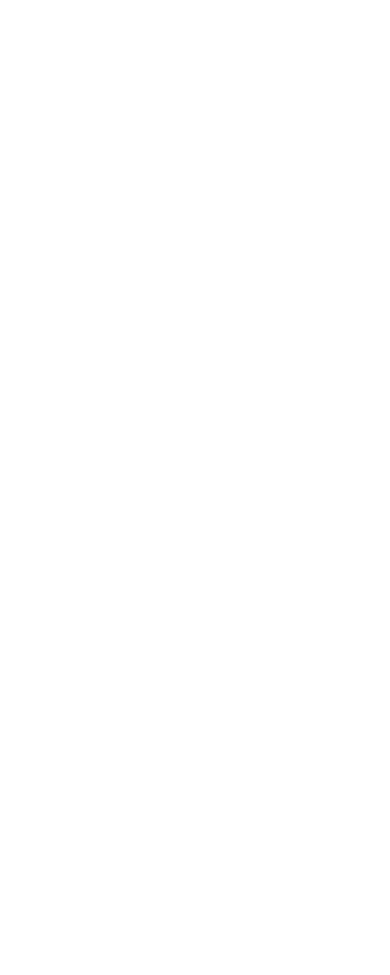
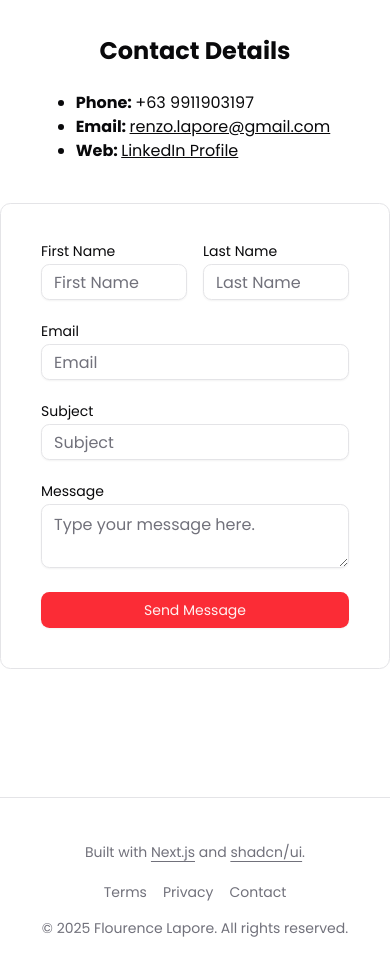
Before and after one commit to FlourenceL/portfolio, a Next.js app: page / in a window 390 px wide. Shown: the part 6720-7695 px from the top of the page. Before the commit the page ends 6411 px from the top, so only its background shows below. Built offline with nearby package versions, Linux system fonts and the light colour scheme.

Commit message:
added contact-page and footer

```diff
--- a/package.json
+++ b/package.json
@@ -11,6 +11,7 @@
   "dependencies": {
     "@radix-ui/react-accordion": "^1.2.11",
     "@radix-ui/react-dialog": "^1.1.14",
+    "@radix-ui/react-label": "^2.1.7",
     "@radix-ui/react-navigation-menu": "^1.2.13",
     "@radix-ui/react-progress": "^1.1.7",
     "@radix-ui/react-slot": "^1.2.3",
@@ -19,7 +20,7 @@
     "clsx": "^2.1.1",
     "lucide-react": "^0.532.0",
     "next": "15.4.4",
-    "react": "19.1.0",
+    "react": "^19.1.0",
     "react-dom": "19.1.0",
     "tailwind-merge": "^3.3.1"
   },
--- a/src/app/page.tsx
+++ b/src/app/page.tsx
@@ -4,6 +4,8 @@ import Logos06Page from "@/components/logos-06/logos-06";
 import SkillsDisplay from "@/components/views/landing-page/skills-display";
 import PortfolioProjectStandardGrid from "@/components/views/landing-page/projects-display";
 import Timeline from "@/components/timeline-01/timeline-01";
+import { Contact2 } from "@/components/views/landing-page/contact2";
+import FooterSimple from "@/components/views/landing-page/footer";
 
 export default function Home() {
   return (
@@ -14,6 +16,8 @@ export default function Home() {
       <SkillsDisplay />
       <PortfolioProjectStandardGrid />
       <Timeline />
+      <Contact2 />
+      <FooterSimple />
     </>
   );
 }
--- /dev/null
+++ b/src/components/ui/input.tsx
@@ -0,0 +1,21 @@
+import * as React from "react"
+
+import { cn } from "@/lib/utils"
+
+function Input({ className, type, ...props }: React.ComponentProps<"input">) {
+  return (
+    <input
+      type={type}
+      data-slot="input"
+      className={cn(
+        "file:text-foreground placeholder:text-muted-foreground selection:bg-primary selection:text-primary-foreground dark:bg-input/30 border-input flex h-9 w-full min-w-0 rounded-md border bg-transparent px-3 py-1 text-base shadow-xs transition-[color,box-shadow] outline-none file:inline-flex file:h-7 file:border-0 file:bg-transparent file:text-sm file:font-medium disabled:pointer-events-none disabled:cursor-not-allowed disabled:opacity-50 md:text-sm",
+        "focus-visible:border-ring focus-visible:ring-ring/50 focus-visible:ring-[3px]",
+        "aria-invalid:ring-destructive/20 dark:aria-invalid:ring-destructive/40 aria-invalid:border-destructive",
+        className
+      )}
+      {...props}
+    />
+  )
+}
+
+export { Input }
--- /dev/null
+++ b/src/components/ui/label.tsx
@@ -0,0 +1,24 @@
+"use client"
+
+import * as React from "react"
+import * as LabelPrimitive from "@radix-ui/react-label"
+
+import { cn } from "@/lib/utils"
+
+function Label({
+  className,
+  ...props
+}: React.ComponentProps<typeof LabelPrimitive.Root>) {
+  return (
+    <LabelPrimitive.Root
+      data-slot="label"
+      className={cn(
+        "flex items-center gap-2 text-sm leading-none font-medium select-none group-data-[disabled=true]:pointer-events-none group-data-[disabled=true]:opacity-50 peer-disabled:cursor-not-allowed peer-disabled:opacity-50",
+        className
+      )}
+      {...props}
+    />
+  )
+}
+
+export { Label }
--- /dev/null
+++ b/src/components/ui/textarea.tsx
@@ -0,0 +1,18 @@
+import * as React from "react"
+
+import { cn } from "@/lib/utils"
+
+function Textarea({ className, ...props }: React.ComponentProps<"textarea">) {
+  return (
+    <textarea
+      data-slot="textarea"
+      className={cn(
+        "border-input placeholder:text-muted-foreground focus-visible:border-ring focus-visible:ring-ring/50 aria-invalid:ring-destructive/20 dark:aria-invalid:ring-destructive/40 aria-invalid:border-destructive dark:bg-input/30 flex field-sizing-content min-h-16 w-full rounded-md border bg-transparent px-3 py-2 text-base shadow-xs transition-[color,box-shadow] outline-none focus-visible:ring-[3px] disabled:cursor-not-allowed disabled:opacity-50 md:text-sm",
+        className
+      )}
+      {...props}
+    />
+  )
+}
+
+export { Textarea }
--- /dev/null
+++ b/src/components/views/landing-page/contact2.tsx
@@ -0,0 +1,92 @@
+import React from "react";
+
+import { Button } from "@/components/ui/button";
+import { Input } from "@/components/ui/input";
+import { Label } from "@/components/ui/label";
+import { Textarea } from "@/components/ui/textarea";
+
+interface Contact2Props {
+  title?: string;
+  description?: string;
+  phone?: string;
+  email?: string;
+  web?: { label: string; url: string };
+}
+
+const Contact2 = ({
+  title = "Connect with me!",
+  description = "We are available for questions, feedback, or collaboration opportunities. Let us know how we can help!",
+  phone = "+63 9911903197",
+  email = "renzo.lapore@gmail.com",
+  web = {
+    label: "LinkedIn Profile",
+    url: "www.linkedin.com/in/flourence-lapore-a03b722aa",
+  },
+}: Contact2Props) => {
+  return (
+    <section className="py-32">
+      <div className="container">
+        <div className="mx-auto flex max-w-7xl flex-col justify-between gap-10 lg:flex-row lg:gap-20">
+          <div className="mx-auto flex max-w-sm flex-col justify-between gap-10">
+            <div className="text-center lg:text-left">
+              <h1 className="mb-2 text-5xl font-semibold lg:mb-1 lg:text-6xl">
+                {title}
+              </h1>
+              <p className="text-muted-foreground">{description}</p>
+            </div>
+            <div className="mx-auto w-fit lg:mx-0">
+              <h3 className="mb-6 text-center text-2xl font-semibold lg:text-left">
+                Contact Details
+              </h3>
+              <ul className="ml-4 list-disc">
+                <li>
+                  <span className="font-bold">Phone: </span>
+                  {phone}
+                </li>
+                <li>
+                  <span className="font-bold">Email: </span>
+                  <a href={`mailto:${email}`} className="underline">
+                    {email}
+                  </a>
+                </li>
+                <li>
+                  <span className="font-bold">Web: </span>
+                  <a href={web.url} target="_blank" className="underline">
+                    {web.label}
+                  </a>
+                </li>
+              </ul>
+            </div>
+          </div>
+          <div className="mx-auto flex max-w-3xl flex-col gap-6 rounded-lg border p-10">
+            <div className="flex gap-4">
+              <div className="grid w-full items-center gap-1.5">
+                <Label htmlFor="firstname">First Name</Label>
+                <Input type="text" id="firstname" placeholder="First Name" />
+              </div>
+              <div className="grid w-full items-center gap-1.5">
+                <Label htmlFor="lastname">Last Name</Label>
+                <Input type="text" id="lastname" placeholder="Last Name" />
+              </div>
+            </div>
+            <div className="grid w-full items-center gap-1.5">
+              <Label htmlFor="email">Email</Label>
+              <Input type="email" id="email" placeholder="Email" />
+            </div>
+            <div className="grid w-full items-center gap-1.5">
+              <Label htmlFor="subject">Subject</Label>
+              <Input type="text" id="subject" placeholder="Subject" />
+            </div>
+            <div className="grid w-full gap-1.5">
+              <Label htmlFor="message">Message</Label>
+              <Textarea placeholder="Type your message here." id="message" />
+            </div>
+            <Button className="w-full">Send Message</Button>
+          </div>
+        </div>
+      </div>
+    </section>
+  );
+};
+
+export { Contact2 };
--- /dev/null
+++ b/src/components/views/landing-page/footer.tsx
@@ -0,0 +1,59 @@
+import Link from "next/link";
+
+export default function FooterSimple() {
+  return (
+    <footer className="w-full border-t bg-background">
+      <div className="container mx-auto px-4 md:px-6 2xl:max-w-[1400px] flex flex-col items-center justify-between gap-4 py-10 md:h-24 md:flex-row md:py-0">
+        <div className="flex flex-col items-center gap-4 px-8 md:flex-row md:gap-2 md:px-0">
+          <p className="text-center text-sm leading-loose text-muted-foreground md:text-left">
+            Built with{" "}
+            <Link
+              href="https://nextjs.org"
+              target="_blank"
+              rel="noreferrer"
+              className="font-medium underline underline-offset-4"
+            >
+              Next.js
+            </Link>{" "}
+            and{" "}
+            <Link
+              href="https://ui.shadcn.com"
+              target="_blank"
+              rel="noreferrer"
+              className="font-medium underline underline-offset-4"
+            >
+              shadcn/ui
+            </Link>
+            .
+          </p>
+        </div>
+        <div className="flex flex-col items-center gap-4 md:flex-row md:gap-6">
+          <nav className="flex gap-4 md:gap-6">
+            <Link
+              href="#"
+              className="text-sm font-medium text-muted-foreground transition-colors hover:text-foreground"
+            >
+              Terms
+            </Link>
+            <Link
+              href="#"
+              className="text-sm font-medium text-muted-foreground transition-colors hover:text-foreground"
+            >
+              Privacy
+            </Link>
+            <Link
+              href="#"
+              className="text-sm font-medium text-muted-foreground transition-colors hover:text-foreground"
+            >
+              Contact
+            </Link>
+          </nav>
+          <p className="text-center text-sm text-muted-foreground md:text-left">
+            &copy; {new Date().getFullYear()} Flourence Lapore. All rights
+            reserved.
+          </p>
+        </div>
+      </div>
+    </footer>
+  );
+}
```
Also changed, not shown: 1 other file (tests, documents, lock files or other folders).
